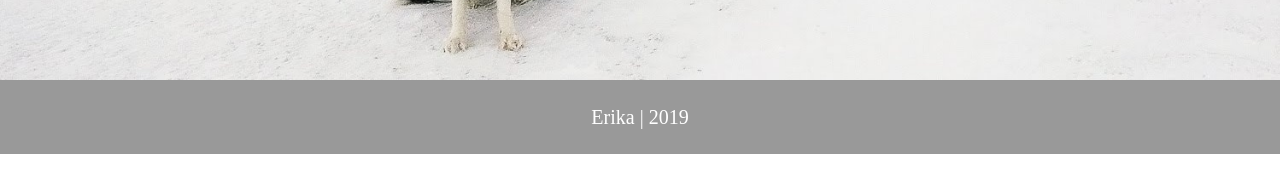
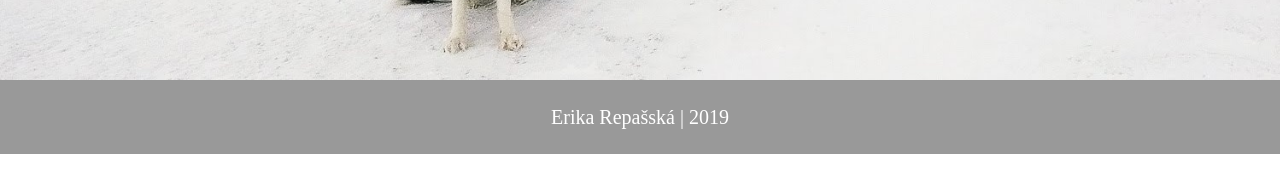
Before and after one commit to Repasska/repasska.github.io, a Jekyll site: the page built from home.html, in a window 1280 px wide. Shown: the part 570-763 px from the top of the page. Built offline with Jekyll 4.4.1, drawn with Linux system fonts in a browser that asks for light colours.

Commit message:
Update default.html

```diff
--- a/_layouts/default.html
+++ b/_layouts/default.html
@@ -26,7 +26,7 @@
       </div>
 	  <footer>
       <div class="container">
-        <p class="center-text"><a href="http://ataksichodim.blogspot.com/">Erika | 2019</a></p>
+        <p class="center-text"><a href="http://ataksichodim.blogspot.com/">Erika Repašská | 2019</a></p>
       </div>
     </footer>
   </body>
```
